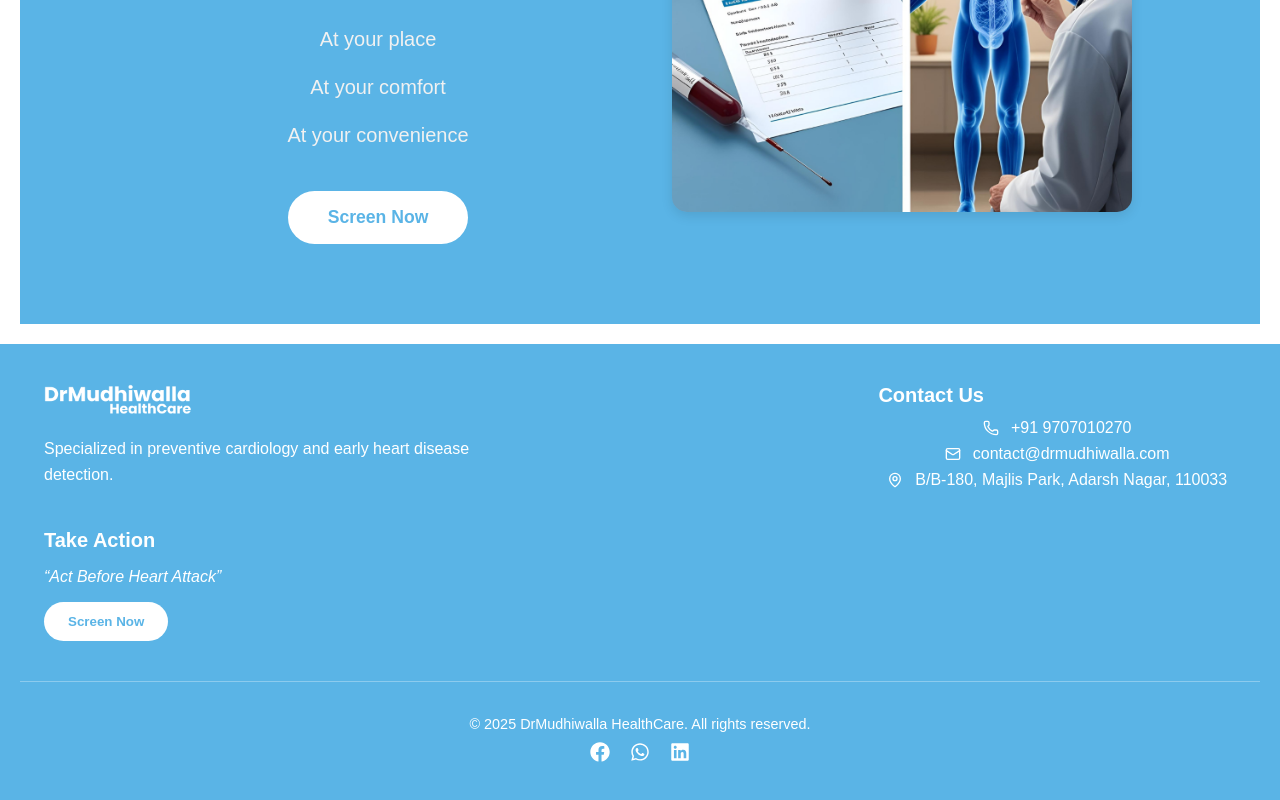
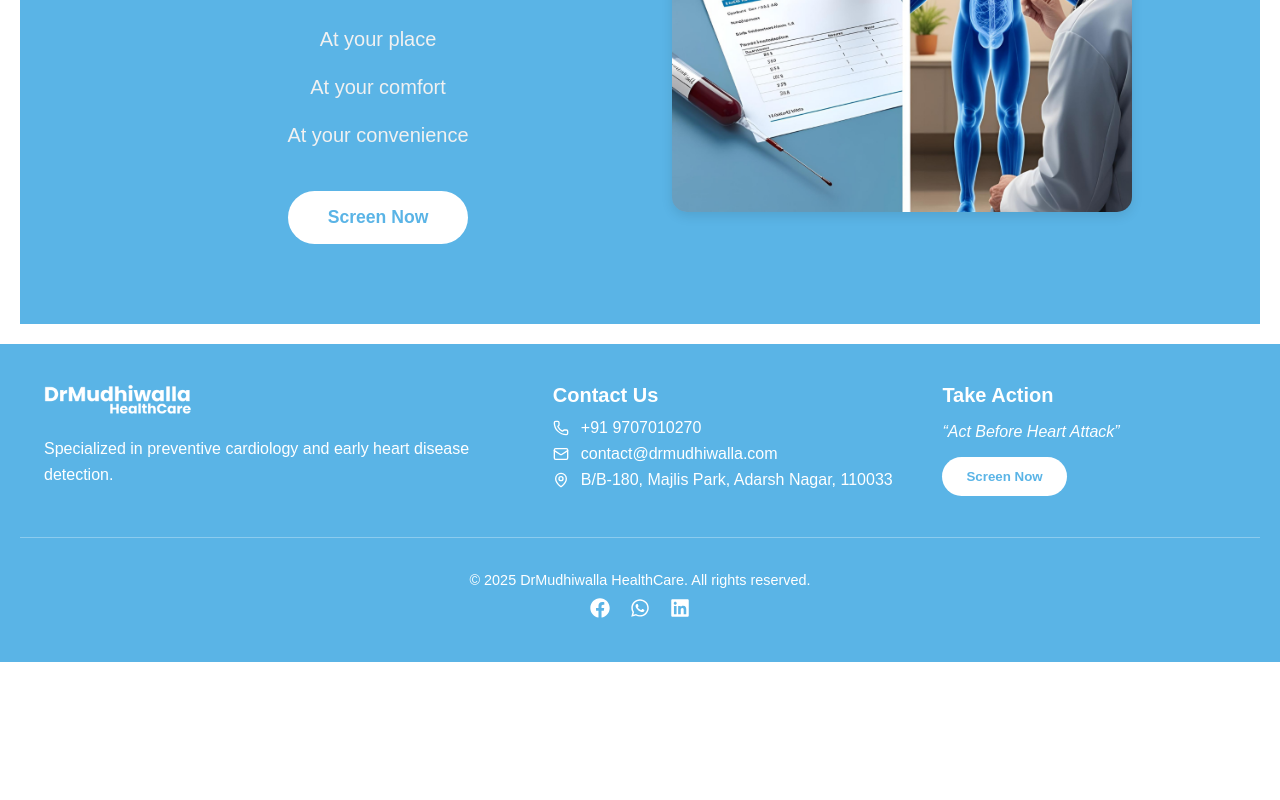
Before and after one commit to Mrigankar1134/dr_mudhiwalla, a React (Create React App) app in the folder client/: page / in a window 1280 px wide. Shown: the part 2411-3211 px from the top of the page. After the commit the page ends 3073 px from the top, so only its background shows below. Built offline with nearby package versions, Linux system fonts and the light colour scheme.

Commit message:
Fixed footer layout to 3 columns on pc view

```diff
--- a/client/src/components/Footer/Footer.css
+++ b/client/src/components/Footer/Footer.css
@@ -12,7 +12,8 @@
 .footer-container {
   display: flex;
   justify-content: space-between;
-  flex-wrap: wrap;
+  /* force single row on desktop; wrap only on small screens */
+  flex-wrap: nowrap;
   max-width: 1200px;
   margin: 0 auto;
   padding: 0 1.5rem;
@@ -24,14 +25,17 @@
   box-sizing: border-box;
 }
 
+/* 1st column → 40% */
 .logo-column {
   flex: 0 0 40%;
 }
 
+/* 2nd column → 30% */
 .footer-column:nth-child(2) {
   flex: 0 0 30%;
 }
 
+/* 3rd column → 30% */
 .footer-column:nth-child(3) {
   flex: 0 0 30%;
 }
@@ -59,7 +63,6 @@
   margin: 0;
   display: flex;
   flex-direction: column;
-  align-items: center;
 }
 
 .contact-list li {
@@ -78,7 +81,6 @@
   text-decoration: none;
   transition: opacity 0.3s;
 }
-
 .footer-column a:hover {
   opacity: 0.8;
 }
@@ -98,7 +100,6 @@
   font-weight: 600;
   transition: background-color 0.3s, color 0.3s;
 }
-
 .footer-button:hover {
   background: #0d6efd;
   color: #fff;
@@ -126,7 +127,6 @@
   color: #fff;
   transition: opacity 0.3s;
 }
-
 .social-icons a:hover {
   opacity: 0.8;
 }
@@ -138,6 +138,7 @@
   .footer-container {
     flex-direction: column;
     align-items: center;
+    flex-wrap: wrap; /* allow wrap on mobile */
   }
   .footer-column {
     flex: 1 1 100%;
@@ -151,4 +152,7 @@
   .footer-container {
     padding: 0 1.5rem;
   }
+  .contact-list{
+    align-items: center;
+  }
 }
```
